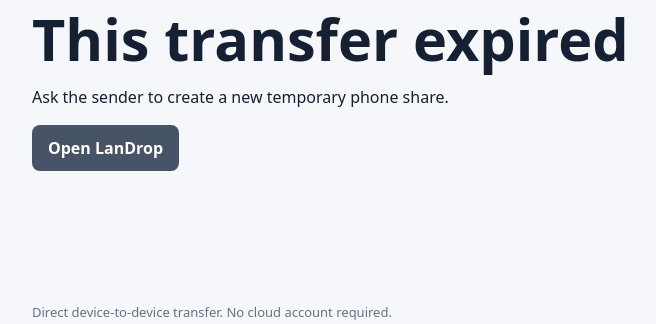
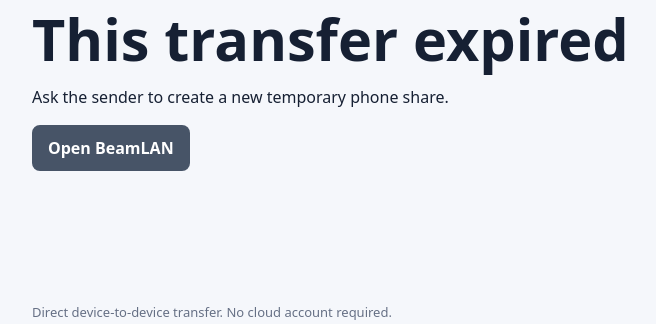
Before and after one commit to aldanedev-create/BeamLAN, a Python web app: template app/templates/ui/receive.html in a window 1280 px wide. Shown: the part 219-543 px from the top of the page, without its empty margins (68-724 px from the left). Run offline with Jinja, Linux system fonts and the light colour scheme; the template is opened without the code that fills it, so the values that code supplies are empty.

Commit message:
Update receive.html

```diff
--- a/app/templates/ui/receive.html
+++ b/app/templates/ui/receive.html
@@ -20,7 +20,7 @@
     <p class="eyebrow">Share unavailable</p>
     <h1>This transfer expired</h1>
     <p>Ask the sender to create a new temporary phone share.</p>
-    <a class="button secondary" href="/">Open LanDrop</a>
+    <a class="button secondary" href="/">Open BeamLAN</a>
 </section>
 {% endif %}
 {% endblock %}
```
